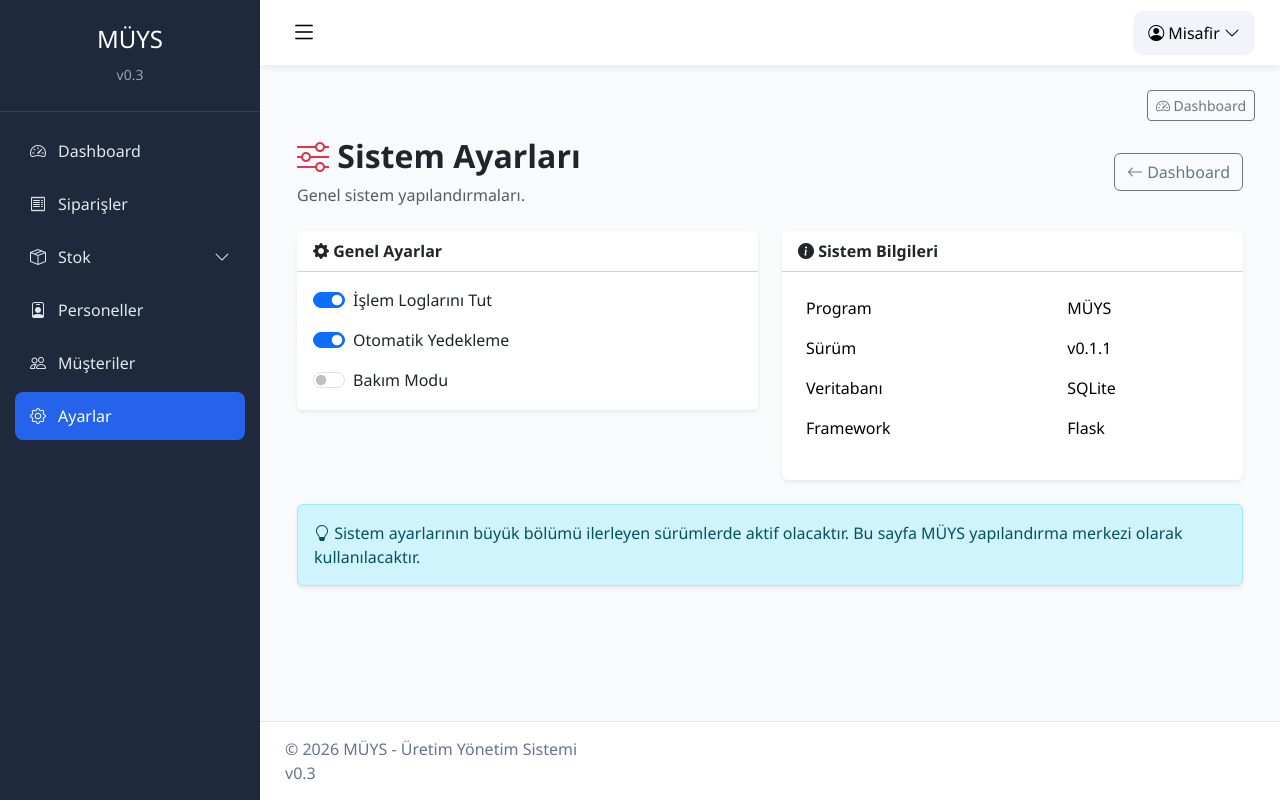
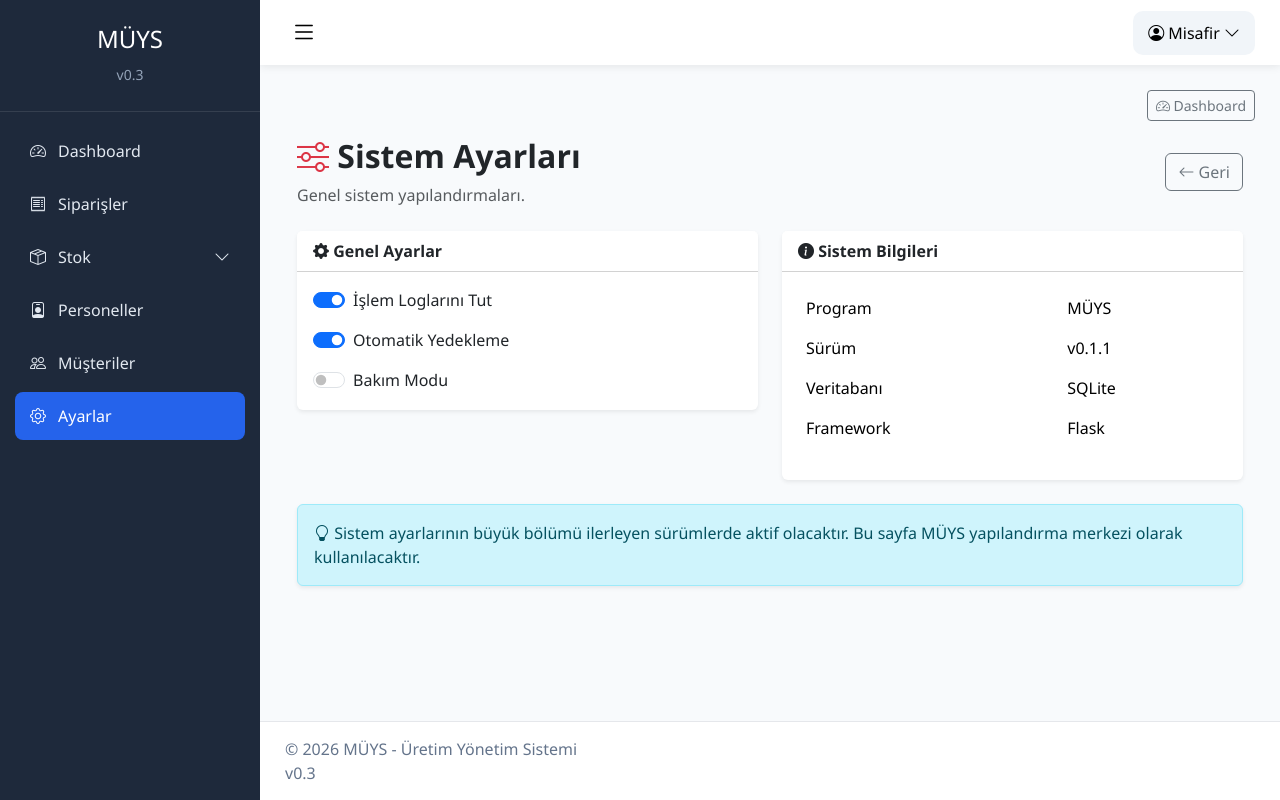
Before and after one commit to ulucam/muys-fastapi, a FastAPI app: page /ayarlar/sistem in a window 1280 px wide. Run offline with FastAPI, Linux system fonts and the light colour scheme.

Commit message:
Update sistem.html

```diff
--- a/app/templates/ayarlar/sistem.html
+++ b/app/templates/ayarlar/sistem.html
@@ -19,11 +19,11 @@
 
         </div>
 
-        <a href="/" class="btn btn-outline-secondary">
+        <a href="/ayarlar" class="btn btn-outline-secondary" data-page-back>
 
             <i class="bi bi-arrow-left"></i>
 
-            Dashboard
+            Geri
 
         </a>
 
```
